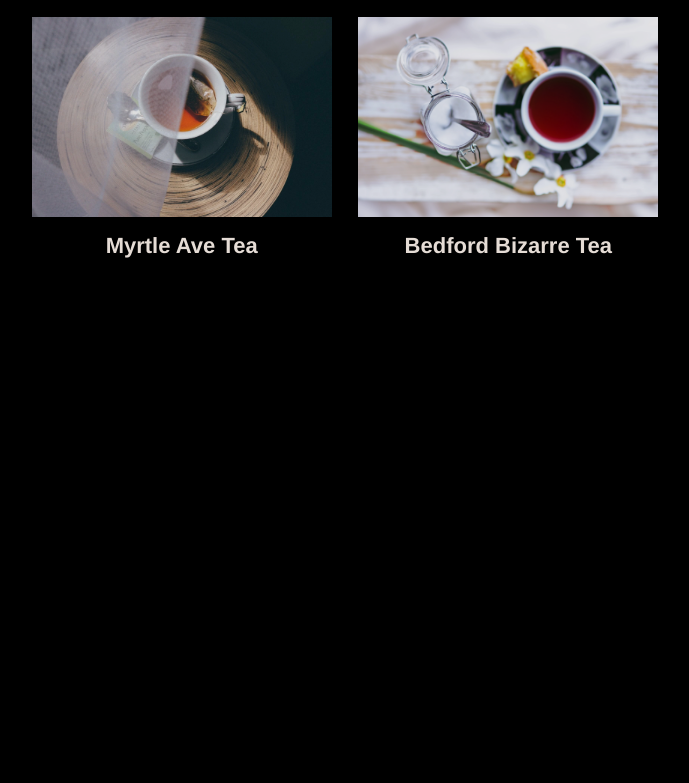
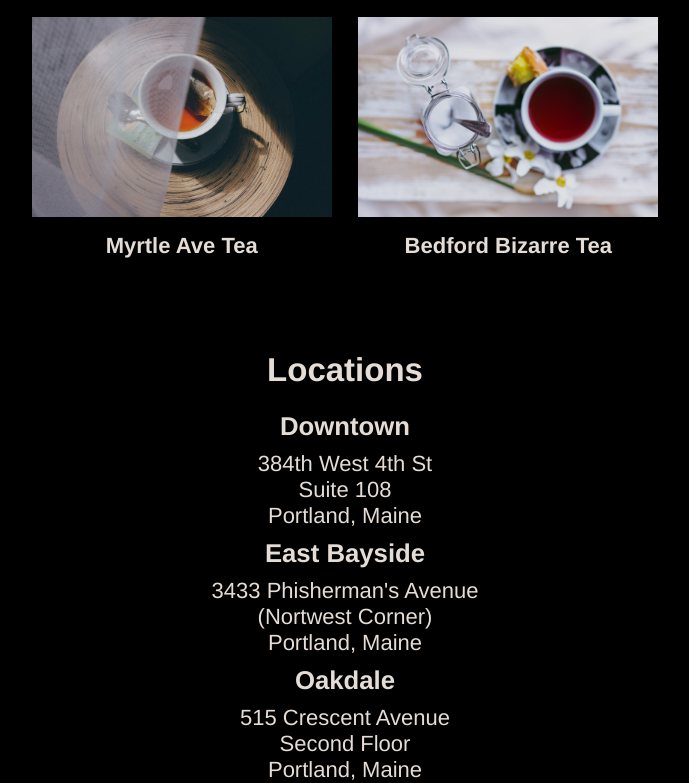
Before and after one commit to DanielDeanGithub/off-platform-project-tea-cosy, a plain HTML site: page index.html in a window 1280 px wide. Shown: the part 1199-1982 px from the top of the page, without its empty margins (295-984 px from the left). Before the commit the page ends 1538 px from the top, so only its background shows below. Drawn offline with Linux system fonts and the light colour scheme.

Commit message:
Added "Locations" HTML

```diff
--- a/index.html
+++ b/index.html
@@ -49,5 +49,28 @@
             </figure>
         </section>
     </article>
+    <article id="locations">
+        <h2>Locations</h2>
+        <section>
+            <div class="black">
+                <h3>Downtown</h3>
+                <p>384th West 4th St</p>
+                <p>Suite 108</p>
+                <p>Portland, Maine</p>
+            </div>
+            <div class="black">
+                <h3>East Bayside</h3>
+                <p>3433 Phisherman's Avenue</p>
+                <p>(Nortwest Corner)</p>
+                <p>Portland, Maine</p>
+            </div>
+            <div class="black">
+                <h3>Oakdale</h3>
+                <p>515 Crescent Avenue</p>
+                <p>Second Floor</p>
+                <p>Portland, Maine</p>
+            </div>
+        </section>
+    </article>
 </body>
 </html>
```
